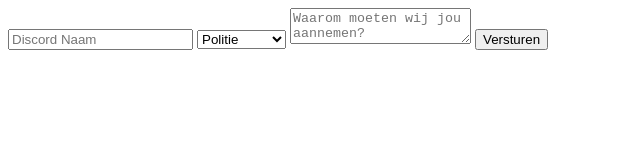
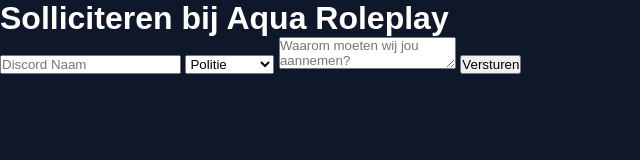
Before and after one commit to Sing4Hope/Aqua, a plain HTML site: page sollicitatie.html in a window 1280 px wide. Shown: the whole page, without its empty margins (0-640 px from the left). Drawn offline with Linux system fonts and the light colour scheme; files that its build step writes are made by us from their sources.

Commit message:
Update sollicitatie.html

```diff
--- a/sollicitatie.html
+++ b/sollicitatie.html
@@ -1,6 +1,23 @@
+<!DOCTYPE html>
+<html lang="nl">
+<head>
+    <meta charset="UTF-8">
+    <meta name="viewport" content="width=device-width, initial-scale=1.0">
+    <title>Sollicitaties - Aqua Roleplay</title>
+    <link rel="stylesheet" href="style.css">
+</head>
+<body>
+
+    <h1>Solliciteren bij Aqua Roleplay</h1>
+
     <form id="sollicitatieForm">
 
-<input type="text" id="naam" placeholder="Discord Naam" required>
+        <input
+            type="text"
+            id="naam"
+            placeholder="Discord Naam"
+            required
+        >
 
         <select id="functie">
             <option>Politie</option>
@@ -10,9 +27,11 @@
             <option>Developer</option>
         </select>
 
-<textarea id="motivatie"
+        <textarea
+            id="motivatie"
             placeholder="Waarom moeten wij jou aannemen?"
-required></textarea>
+            required
+        ></textarea>
 
         <button type="submit">
             Versturen
@@ -20,4 +39,7 @@ Versturen
 
     </form>
 
-<script src="js/sollicitatie.js"></script>
+    <script src="sollicitatie.js"></script>
+
+</body>
+</html>
```
Lines whose indentation alone changed are shown as unchanged.
